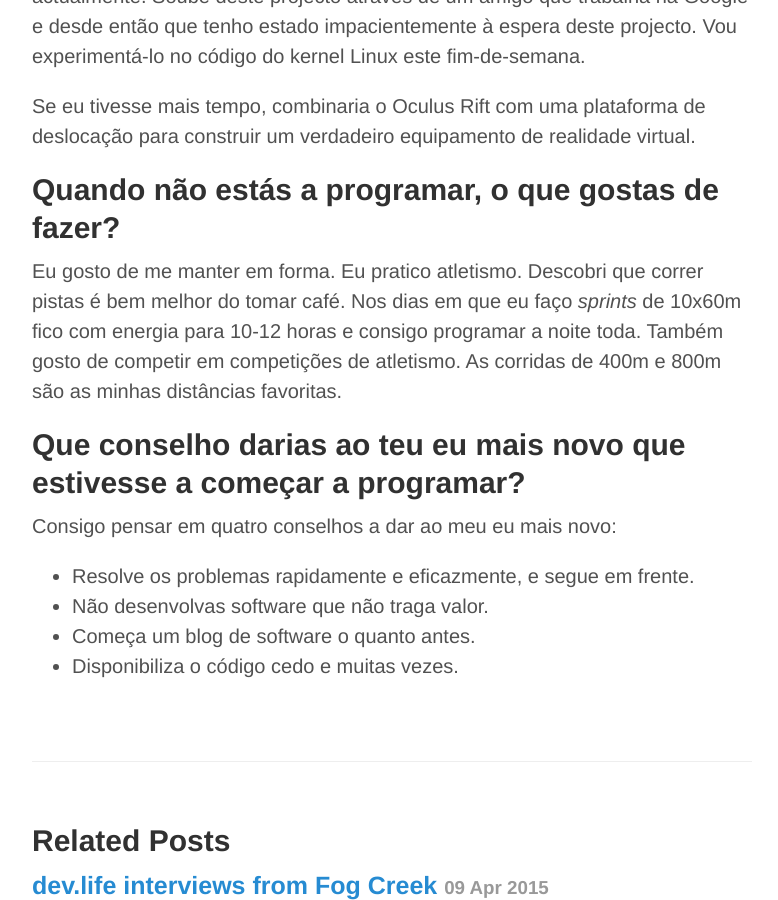
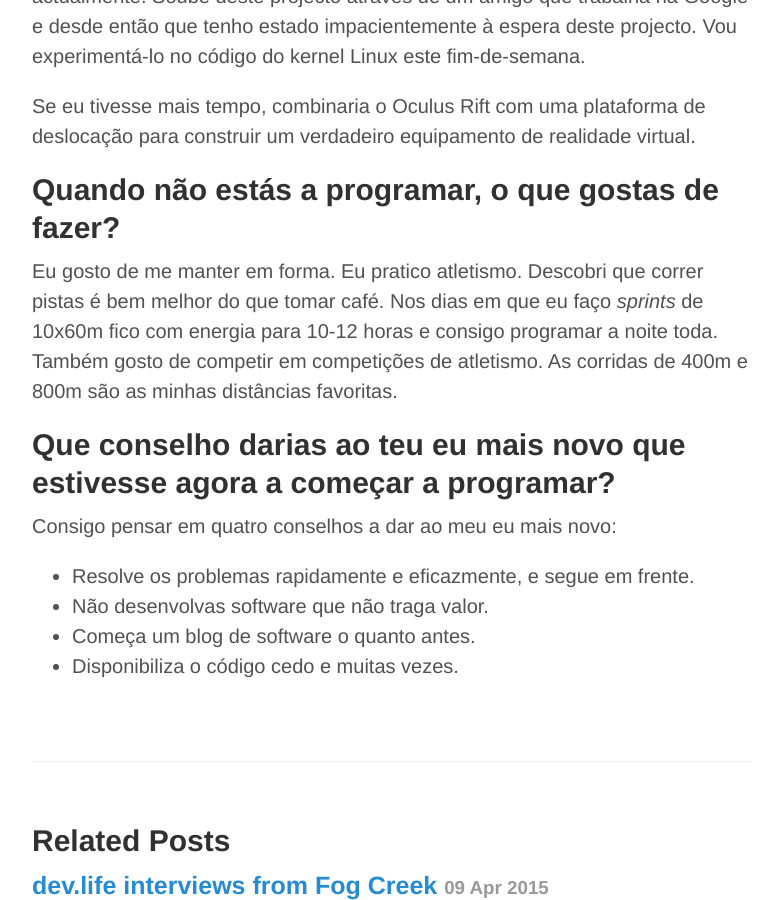
Before and after one commit to rentes/rentes.github.io, a Jekyll site: the page built from _posts/2015-04-17-dev-life-interview-peteris-krumins.markdown, in a window 1280 px wide and 900 px high, scrolled down 9937 px. Shown: the whole window, without its empty margins (248-1026 px from the left). Built offline with Jekyll 4.4.1, drawn with Linux system fonts in a browser that asks for light colours; comment, search, counter and statistics services are not loaded.

Commit message:
Adds a small correction on the last paragraphs.

```diff
--- a/_posts/2015-04-17-dev-life-interview-peteris-krumins.markdown
+++ b/_posts/2015-04-17-dev-life-interview-peteris-krumins.markdown
@@ -173,9 +173,9 @@ Se eu tivesse mais tempo, combinaria o Oculus Rift com uma plataforma de desloca
 
 ## Quando não estás a programar, o que gostas de fazer?
 
-Eu gosto de me manter em forma. Eu pratico atletismo. Descobri que correr pistas é bem melhor do tomar café. Nos dias em que eu faço *sprints* de 10x60m fico com energia para 10-12 horas e consigo programar a noite toda. Também gosto de competir em competições de atletismo. As corridas de 400m e 800m são as minhas distâncias favoritas.
+Eu gosto de me manter em forma. Eu pratico atletismo. Descobri que correr pistas é bem melhor do que tomar café. Nos dias em que eu faço *sprints* de 10x60m fico com energia para 10-12 horas e consigo programar a noite toda. Também gosto de competir em competições de atletismo. As corridas de 400m e 800m são as minhas distâncias favoritas.
 
-## Que conselho darias ao teu eu mais novo que estivesse a começar a programar?
+## Que conselho darias ao teu eu mais novo que estivesse agora a começar a programar?
 
 Consigo pensar em quatro conselhos a dar ao meu eu mais novo:
 
```
